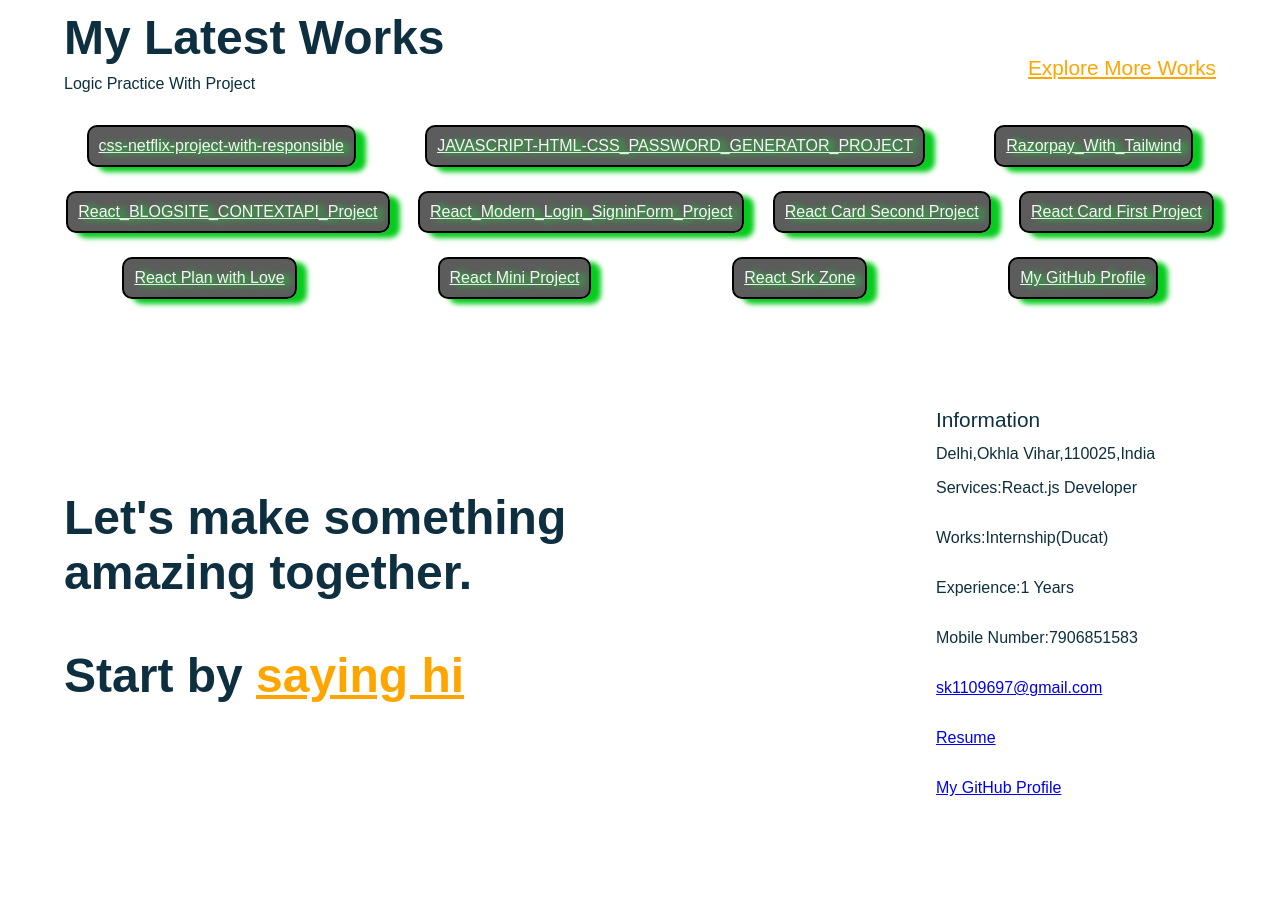
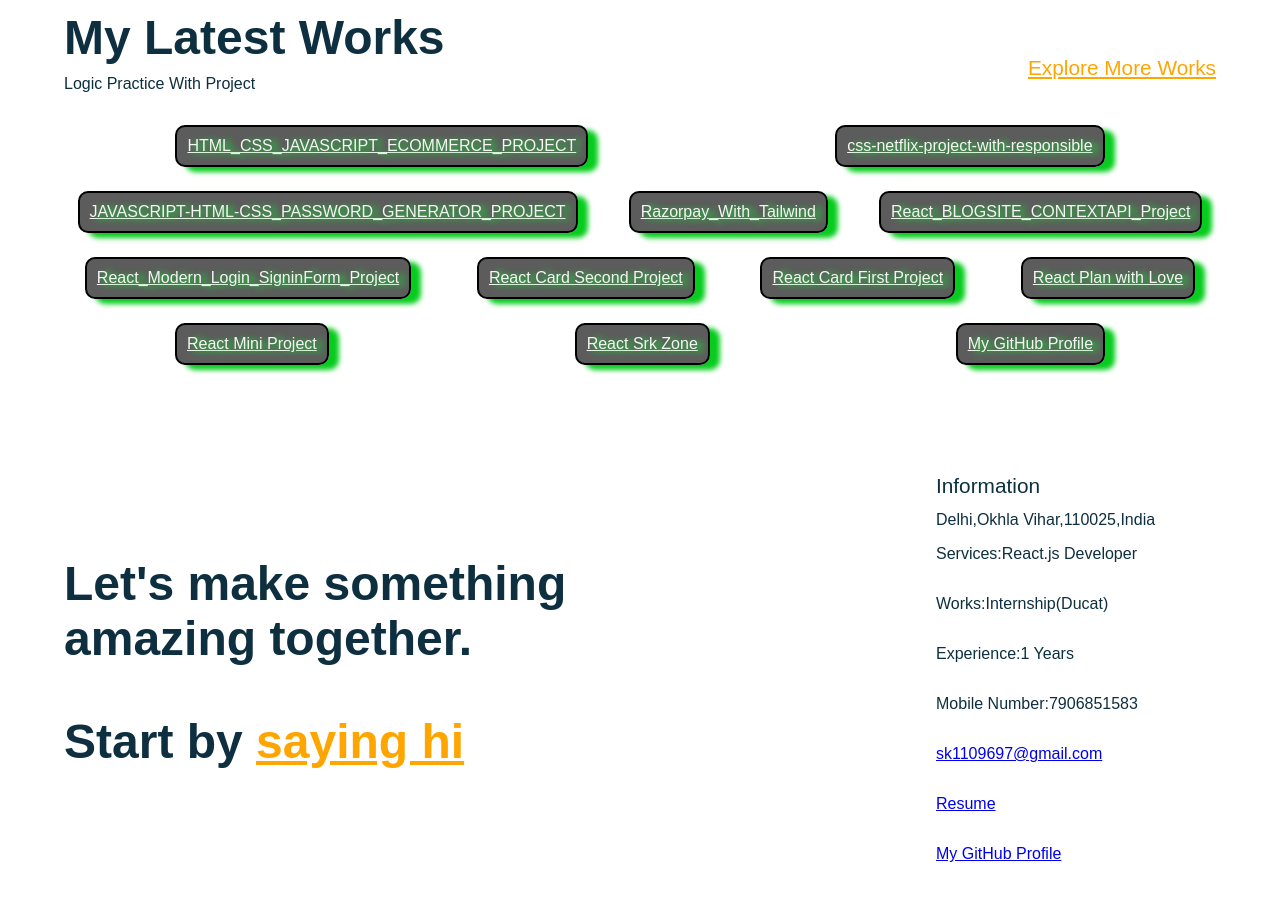
Before and after one commit to Shahrukh-source/My_Portfolio, a React (Vite) app: page / in a window 1280 px wide. Shown: the part 1920-2821 px from the top of the page. Before the commit the page ends 2781 px from the top, so only its background shows below. Built offline with nearby package versions, Linux system fonts and the light colour scheme.

Commit message:
first commit

```diff
--- a/src/components/Portfolio/Portfolio.jsx
+++ b/src/components/Portfolio/Portfolio.jsx
@@ -27,6 +27,7 @@ const Portfolio = () => {
 
 
         <div className={`flexCenter ${css.showCase}`}>
+        <a className="same" href="https://html-css-javascript-ecomerce-website.vercel.app//">HTML_CSS_JAVASCRIPT_ECOMMERCE_PROJECT</a>
         <a className="same" href="https://css-netflix-project-with-responsible.vercel.app/">css-netflix-project-with-responsible</a>
         <a className="same" href="https://javascript-html-css-password-generator-project-wihq.vercel.app/">JAVASCRIPT-HTML-CSS_PASSWORD_GENERATOR_PROJECT</a>
         <a className="same" href="https://razorpay-tailwind-project.vercel.app/">Razorpay_With_Tailwind </a>
```
